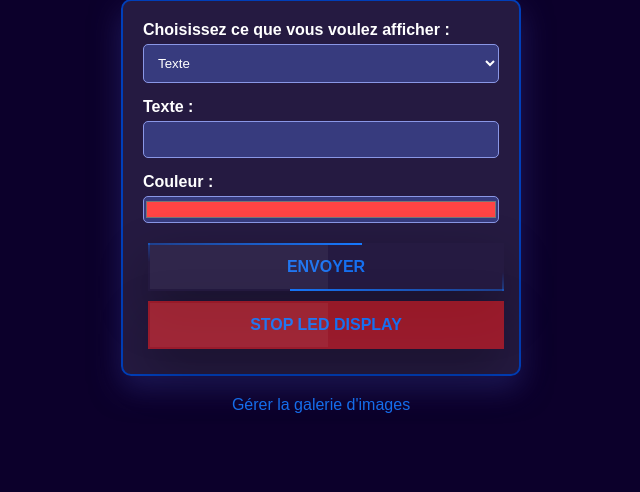
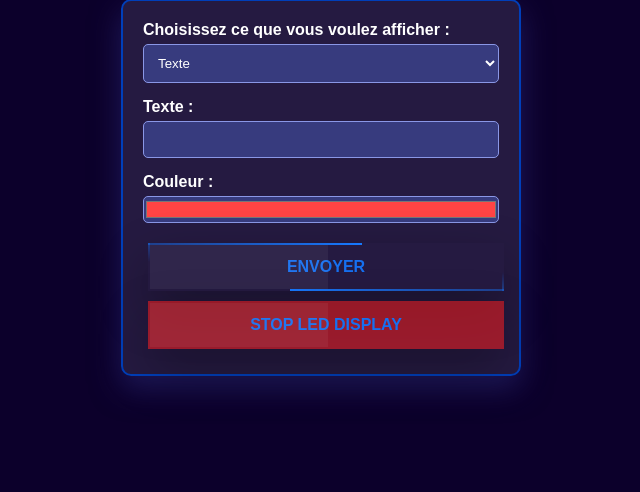
Before and after one commit to YelloWorld5847/panneau_led, a Flask app: page / in a window 1280 px wide. Shown: the part 121-613 px from the top of the page, without its empty margins (319-959 px from the left). Run offline with Flask 3, Linux system fonts and the light colour scheme.

Commit message:
remove gallery link

```diff
--- a/templates/index.html
+++ b/templates/index.html
@@ -58,8 +58,6 @@
 <!--        <button type="submit">Envoyer</button>-->
     </form>
 
-    <a href="{{ url_for('manage_gallery') }}" style="display: block; text-align: center; margin-top: 20px; color: #1670f0; text-decoration: none;">Gérer la galerie d'images</a>
-
 
     <script>
         function selectImage(imagePath) {
```
